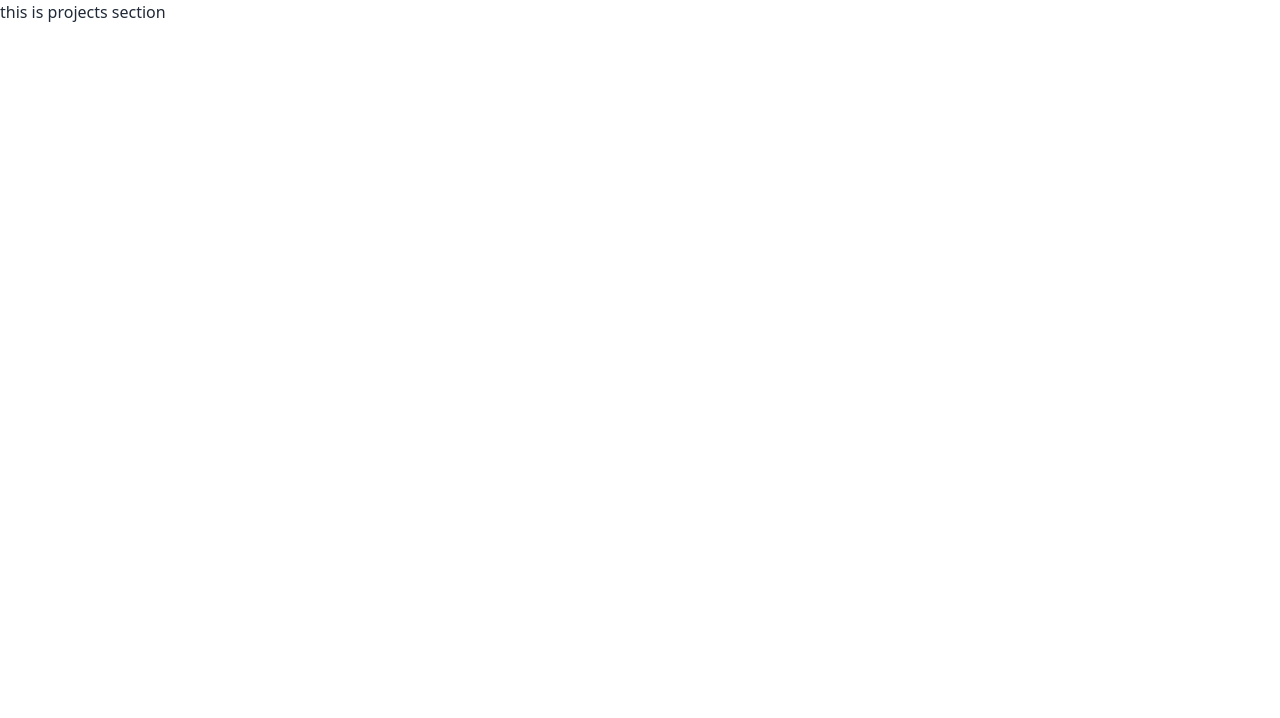
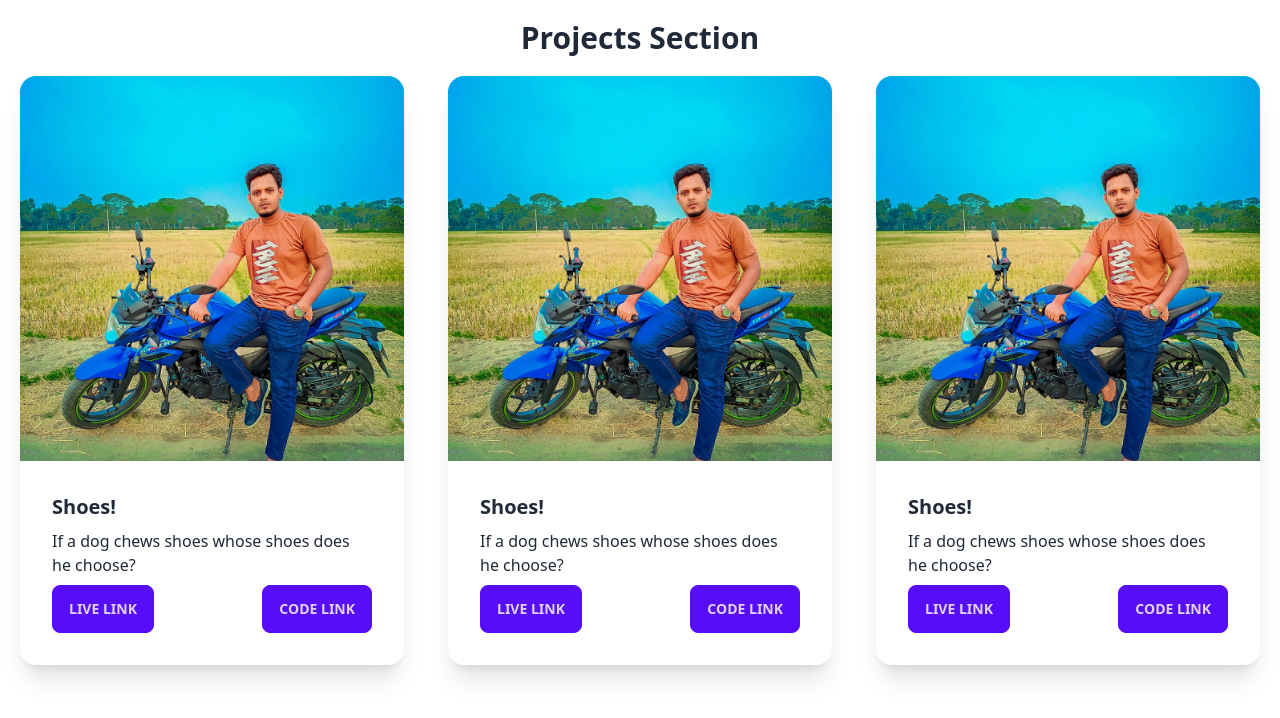
Before and after one commit to najmul19977/protfolio-wevside, a React (Vite) app: page /Projects in a window 1280 px wide. Shown: the top 718 px of the page. Built offline with nearby package versions, Linux system fonts and the light colour scheme.

Commit message:
progress commit

```diff
--- a/package.json
+++ b/package.json
@@ -10,6 +10,7 @@
     "preview": "vite preview"
   },
   "dependencies": {
+    "@ramonak/react-progress-bar": "^5.0.3",
     "localforage": "^1.10.0",
     "match-sorter": "^6.3.1",
     "react": "^18.2.0",
--- a/src/App.jsx
+++ b/src/App.jsx
@@ -6,13 +6,6 @@ function App() {
 
   return (
     <>
-      <button className="btn">Button</button>
-      <button className="btn btn-neutral">Neutral</button>
-      <button className="btn btn-primary">Button</button>
-      <button className="btn btn-secondary">Button</button>
-      <button className="btn btn-accent">Button</button>
-      <button className="btn btn-ghost">Button</button>
-      <button className="btn btn-link">Button</button>
 
     </>
   )
--- a/src/Layout/Main.jsx
+++ b/src/Layout/Main.jsx
@@ -3,13 +3,17 @@ import { Outlet } from 'react-router-dom';
 import Footer from '../Footer/Footer';
 import NabBar from '../NabBar/NabBar';
 import Header from './Header/Header';
+import About from '../Pages/About';
+import Projects from '../Pages/Projects/Projects';
+import Skill from '../Pages/Skill/Skill';
+import Home from '../Pages/Home/Home';
+
 
 const Main = () => {
     return (
         <div>
             <NabBar></NabBar>
-            <Header></Header>
-            <Outlet></Outlet>
+             <Home></Home>
             <Footer></Footer>
         </div>
     );
--- a/src/NabBar/NabBar.jsx
+++ b/src/NabBar/NabBar.jsx
@@ -10,11 +10,12 @@ const NabBar = () => {
                         <label tabIndex={0} className="btn btn-ghost lg:hidden">
                             <svg xmlns="http://www.w3.org/2000/svg" className="h-5 w-5" fill="none" viewBox="0 0 24 24" stroke="currentColor"><path strokeLinecap="round" strokeLinejoin="round" strokeWidth="2" d="M4 6h16M4 12h8m-8 6h16" /></svg>
                         </label>
-                        <ul tabIndex={0} className="menu menu-sm dropdown-content mt-3 z-[1] p-2 shadow bg-base-100 rounded-box w-52 ">
+                        <ul tabIndex={0} className="menu menu-sm dropdown-content mt-3 z-[1] p-2 shadow bg-base-100 rounded-box w-52 uppercase ">
 
                             <li> <Link to='/'>Home</Link></li>
                             <li> <Link to='/about'>About Me</Link></li>
                             <li> <Link to='/projects'>My Projects</Link></li>
+                            <li> <Link to='/skill'>My Skill</Link></li>
                             <li> <Link to='/contact'>Contact Me</Link></li>
 
                         </ul>
@@ -22,10 +23,11 @@ const NabBar = () => {
                     <a className="btn btn-ghost normal-case text-xl text-primary font-bold">Najmul Kabir</a>
                 </div>
                 <div className="navbar-end hidden lg:flex">
-                    <ul className="menu menu-horizontal px-1">
+                    <ul className="menu menu-horizontal px-1 uppercase">
                         <li> <Link to='/'>Home</Link></li>
                         <li> <Link to='/about'>About Me</Link></li>
                         <li> <Link to='/projects'>My Projects</Link></li>
+                        <li> <Link to='/skill'>My Skill</Link></li>
                         <li> <Link to='/contact'>Contact Me</Link></li>
                     </ul>
                 </div>
--- a/src/Pages/About.jsx
+++ b/src/Pages/About.jsx
@@ -1,9 +1,23 @@
 import React from 'react';
+import image from '../assets/profile.jpg';
+
 
 const About = () => {
     return (
-        <div>
-            <h2>This is about me Section</h2>
+        <div className=''>
+
+
+            <div className="hero min-h-screen bg-base-200 ">
+
+                <div className="hero-content flex-col lg:flex-row gap-5 ">
+                    <img src={image} className="max-w-sm rounded-lg shadow-2xl" />
+                    <div>
+                        <h1 className="text-5xl font-bold">About Me!</h1>
+                        <p className="py-6">Provident cupiditate voluptatem et in. Quaerat fugiat ut assumenda excepturi exercitationem quasi. In deleniti eaque aut repudiandae et a id nisi.</p>
+                        <button className="btn btn-primary">See More...</button>
+                    </div>
+                </div>
+            </div>
         </div>
     );
 };
--- a/src/Pages/Contact/Contacts.jsx
+++ b/src/Pages/Contact/Contacts.jsx
@@ -3,7 +3,8 @@ import React from 'react';
 const Contacts = () => {
     return (
         <div>
-            <h2>this is contact pages</h2>
+            <h2 className='text-4xl font-bold text-center m-5'>Contact Me</h2>
+
         </div>
     );
 };
--- a/src/Pages/Home/Home.jsx
+++ b/src/Pages/Home/Home.jsx
@@ -1,11 +1,23 @@
-import React from 'react';
+
+
+import Header from '../../Layout/Header/Header';
 import About from '../About';
+import Contacts from '../Contact/Contacts';
+import Projects from '../Projects/Projects';
+import Skill from '../Skill/Skill';
+
 
 const Home = () => {
     return (
         <div>
-            <h2>This is Home</h2>
+
+           <Header></Header>
             <About></About>
+            <Projects></Projects>
+            <Skill></Skill>
+            <Contacts></Contacts>
+
+
         </div>
     );
 };
--- a/src/Pages/Projects/Projects.jsx
+++ b/src/Pages/Projects/Projects.jsx
@@ -1,9 +1,47 @@
 import React from 'react';
+import image from '../../assets/profile.jpg';
+import { Link } from 'react-router-dom';
 
 const Projects = () => {
     return (
         <div>
-            <h2>this is projects section</h2>
+            <h2 className='text-3xl font-bold text-center m-5'>Projects Section</h2>
+          <div className='md:flex m-5 items-center justify-between'>
+          <div className="card w-96 bg-base-100 shadow-xl">
+                <figure><img src={image} alt="Shoes" /></figure>
+                <div className="card-body">
+                    <h2 className="card-title">Shoes!</h2>
+                    <p>If a dog chews shoes whose shoes does he choose?</p>
+                    <div className="card-actions justify-between">
+                        <button className="btn btn-primary"><a href="">Live Link</a></button>
+                        <button className="btn btn-primary"><a href="">Code Link</a></button>
+
+                    </div>
+                </div>
+            </div>
+            <div className="card w-96 bg-base-100 shadow-xl">
+                <figure><img src={image} alt="Shoes" /></figure>
+                <div className="card-body">
+                    <h2 className="card-title">Shoes!</h2>
+                    <p>If a dog chews shoes whose shoes does he choose?</p>
+                    <div className="card-actions justify-between">
+                    <button className="btn btn-primary"><a href="">Live Link</a></button>
+                        <button className="btn btn-primary"><a href="">Code Link</a></button>
+                    </div>
+                </div>
+            </div>
+            <div className="card w-96 bg-base-100 shadow-xl">
+                <figure><img src={image} alt="Shoes" /></figure>
+                <div className="card-body">
+                    <h2 className="card-title">Shoes!</h2>
+                    <p>If a dog chews shoes whose shoes does he choose?</p>
+                    <div className="card-actions justify-between">
+                    <button className="btn btn-primary"><a href="">Live Link</a></button>
+                        <button className="btn btn-primary"><a href="">Code Link</a></button>
+                    </div>
+                </div>
+            </div>
+          </div>
         </div>
     );
 };
--- /dev/null
+++ b/src/Pages/Skill/Skill.jsx
@@ -0,0 +1,45 @@
+import React from 'react';
+import ProgressBar from "@ramonak/react-progress-bar";
+
+
+const Skill = () => {
+
+        const mainDiv = {
+           width: "100%",
+           margin:'5px',
+
+        };
+
+    return (
+
+
+        <div style = {mainDiv}>
+            <h2 className='text-4xl font-bold text-center'>Skill Section</h2>
+         <h3>
+            {" "}
+
+         </h3>
+         <h2 className='text-2xl font-bold'>HTML</h2>
+         <ProgressBar completed = {90} bgColor = "grey" animateOnRender = {true} />
+
+         <h2 className='text-2xl font-bold'>CSS</h2>
+         <ProgressBar completed = {85} bgColor = "green" animateOnRender = {true}  />
+         <h2 className='text-2xl font-bold'>JavaScript</h2>
+         <ProgressBar completed = {70} bgColor = "red" animateOnRender = {true}  />
+         <h2 className='text-2xl font-bold'>React JS</h2>
+         <ProgressBar completed = {70} bgColor = "black" animateOnRender = {true} />
+         <h2 className='text-2xl font-bold'>Node JS</h2>
+         <ProgressBar completed = {65} bgColor='grey' animateOnRender = {true} />
+         <h2 className='text-2xl font-bold'>MongoDB</h2>
+         <ProgressBar completed = {75} bgColor='green' animateOnRender = {true} />
+         <h2 className='text-2xl font-bold'>My SQL</h2>
+         <ProgressBar completed = {65} bgColor='red' animateOnRender = {true} />
+         <h2 className='text-2xl font-bold'>Express JS</h2>
+         <ProgressBar completed = {65} bgColor='black' animateOnRender = {true} />
+      </div>
+   );
+};
+
+
+
+export default Skill;
--- a/src/Routes/router.jsx
+++ b/src/Routes/router.jsx
@@ -7,6 +7,7 @@ import Home from "../Pages/Home/Home";
 import About from "../Pages/About";
 import Projects from "../Pages/Projects/Projects";
 import Contacts from "../Pages/Contact/Contacts";
+import Skill from "../Pages/Skill/Skill";
 
 export const router = createBrowserRouter([
   {
@@ -30,6 +31,10 @@ export const router = createBrowserRouter([
     element: <Projects></Projects>
   },
   {
+    path: 'skill',
+    element: <Skill></Skill>
+  },
+  {
     path: 'contact',
     element: <Contacts></Contacts>
 
--- a/src/main.jsx
+++ b/src/main.jsx
@@ -10,7 +10,7 @@ import { router } from './Routes/router';
 
 ReactDOM.createRoot(document.getElementById('root')).render(
   <React.StrictMode>
-    <div className='max-w-screen-xl mx-auto'>
+    <div className='max-w-screen-xl mx-auto '>
     <RouterProvider router={router} />
     </div>
   </React.StrictMode>,
```
Also changed, not shown: src/Layout/Header/Header.jsx (+4 -3 lines), 2 other files (tests, documents, lock files or other folders).
